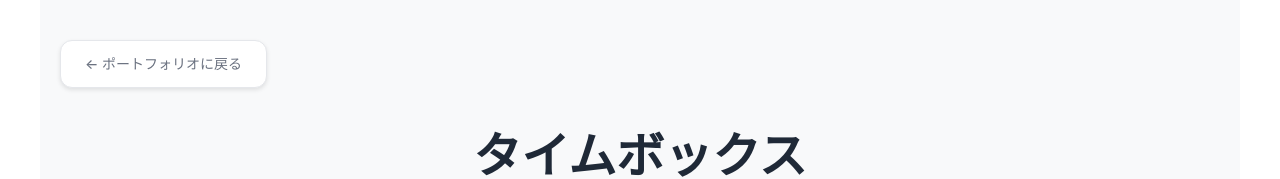
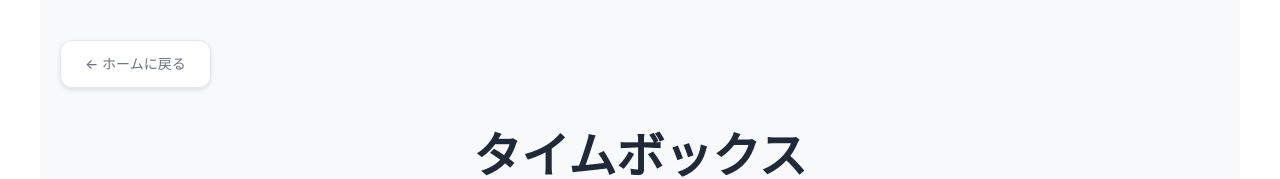
Before and after one commit to Shu-Veloper/shuveloperpage, a React (Vite) app: page /shuveloperpage/timebox/detail in a window 1280 px wide. Shown: the top 179 px of the page. Built offline with nearby package versions, Linux system fonts and the light colour scheme.

Commit message:
fix: 文字修正

```diff
--- a/src/components/TimeboxDetail.jsx
+++ b/src/components/TimeboxDetail.jsx
@@ -257,7 +257,7 @@ const TimeboxDetail = () => {
   return (
     <div style={styles.container}>
       <button style={styles.backButton} onClick={() => window.history.back()}>
-        ← ポートフォリオに戻る
+        ← ホームに戻る
       </button>
 
       <header style={styles.header}>
```
